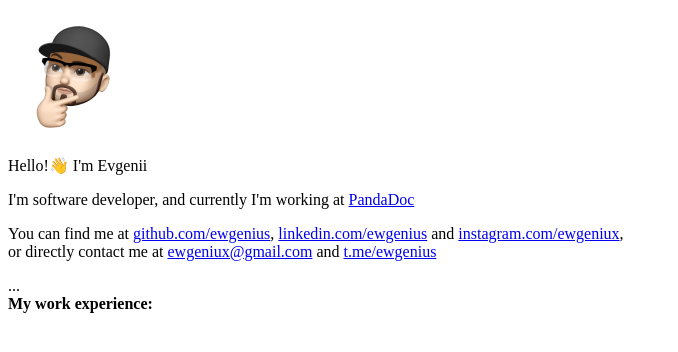
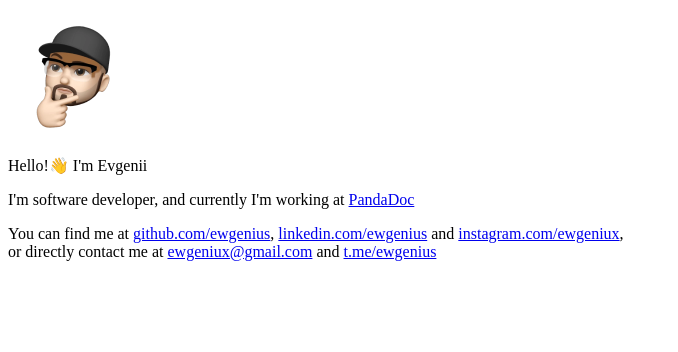
Before and after one commit to ewgenius/me, a Next.js app: page / in a window 1280 px wide. Shown: the top 352 px of the page, without its empty margins (0-678 px from the left). Built offline with nearby package versions, Linux system fonts and the light colour scheme.

Commit message:
WIP: notion

```diff
--- a/package.json
+++ b/package.json
@@ -9,6 +9,7 @@
     "lint": "next lint"
   },
   "dependencies": {
+    "@notionhq/client": "^0.4.9",
     "next": "12.0.4",
     "react": "17.0.2",
     "react-dom": "17.0.2"
--- a/src/pages/index.tsx
+++ b/src/pages/index.tsx
@@ -1,6 +1,11 @@
 import type { NextPage, GetStaticProps } from "next";
 import Head from "next/head";
 import Image from "next/image";
+// import { Client as NotionClient } from "@notionhq/client";
+
+// const notion = new NotionClient({
+//   auth: process.env.NOTION_TOKEN,
+// });
 
 const links = [
   ["github.com/ewgenius", "https://github.com/ewgenius/"],
@@ -77,23 +82,29 @@ const Home: NextPage<Props> = (props) => {
             </p>
           </div>
 
-          <div className="my-16 flex-grow text-center">...</div>
+          {/* <div className="my-16 flex-grow text-center">...</div>
 
           <div className="prose">
             <b>My work experience:</b>
-          </div>
+          </div> */}
         </div>
       </div>
     </>
   );
 };
 
-export const getStaticProps: GetStaticProps<Props> = async () => {
-  return {
-    props: {
-      jobs: [],
-    },
-  };
-};
+// export const getStaticProps: GetStaticProps<Props> = async () => {
+//   const { results } = await notion.databases.query({
+//     database_id: "8225e42a4cec4e069fc23dfbd769c54d",
+//   });
+
+//   console.log(results.map((i) => i.properties));
+
+//   return {
+//     props: {
+//       jobs: [],
+//     },
+//   };
+// };
 
 export default Home;
```
Also changed, not shown: 2 other files (tests, documents, lock files or other folders).
